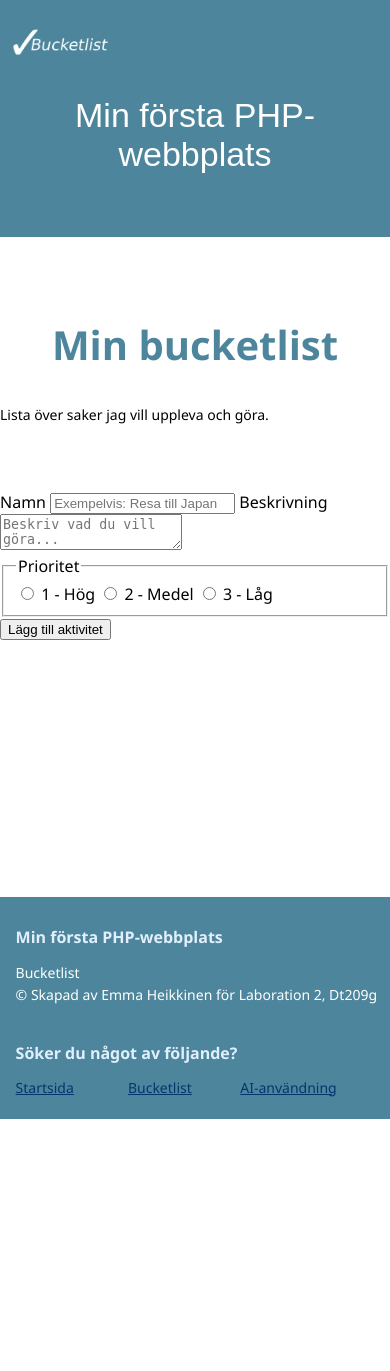
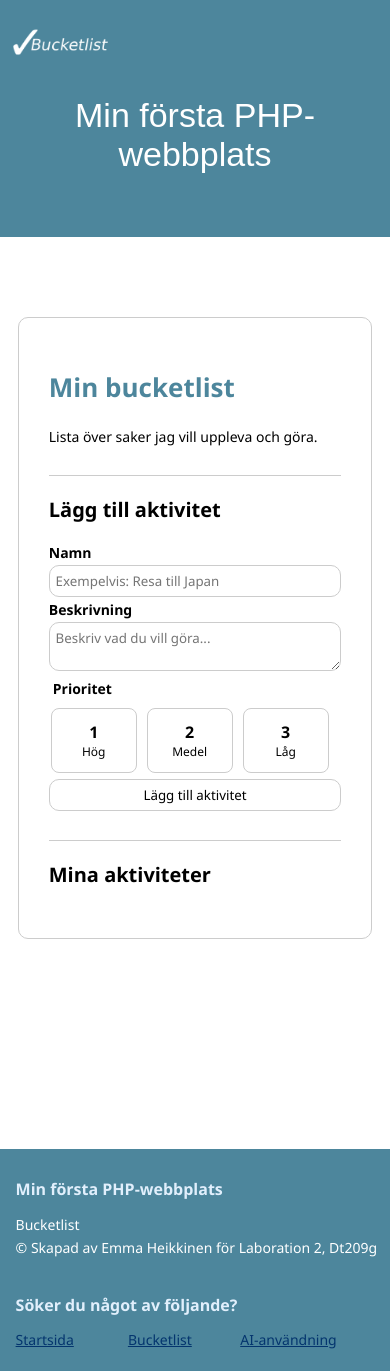
Before and after one commit to emhe2504/bucketlist, a PHP site: page /bucketlist.php in a window 390 px wide. Shown: the part 40-1411 px from the top of the page. Before the commit the page ends 1159 px from the top, so only its background shows below. Run offline with PHP 8.4, Linux system fonts and the light colour scheme; some web fonts are replaced.

Commit message:
Form i bucketlist + design + responsivitet-fix

```diff
--- a/bucketlist.php
+++ b/bucketlist.php
@@ -35,19 +35,22 @@
                     <fieldset>
                         <legend>Prioritet</legend>
 
-                        <label>
+                        <label class="priority-option">
                             <input type="radio" name="priority" value="1" required>
-                            1 - Hög
+                            <span class="priority-number">1</span>
+                            <span class="priority-text">Hög</span>
                         </label>
 
-                        <label>
+                        <label class="priority-option">
                             <input type="radio" name="priority" value="2">
-                            2 - Medel
+                            <span class="priority-number">2</span>
+                            <span class="priority-text">Medel</span>
                         </label>
 
-                        <label>
+                        <label class="priority-option">
                             <input type="radio" name="priority" value="3">
-                            3 - Låg
+                            <span class="priority-number">3</span>
+                            <span class="priority-text">Låg</span>
                         </label>
                     </fieldset>
 
--- a/css/bucketlist.css
+++ b/css/bucketlist.css
@@ -1,18 +1,164 @@
-body {
-    width: 100%;
-    height: 100%;
-    padding: 0;
-    margin: 0;
-    font-family: 'Segoe UI', Tahoma, Geneva, Verdana, sans-serif;
-}
-
-.container {
-    width: 100%;
-    height: 100%;
+main {
+    width: 60%;
+    margin: 40px auto;
+    padding: 30px;
+    border: 1px solid #ccc;
+    border-radius: 10px;
 }
 
 h2 {
-    text-align: center;
     color: #4D869C;
-    font-size: 40px;
+    font-size: 35px;
 }
+
+#add-activity,
+#activity-list {
+    border-top: 1px solid #ccc;
+    margin-top: 5%;
+}
+
+h3 {
+    color: black;
+    font-size: 22px;
+}
+
+label {
+    display: block;
+    font-weight: 600;
+    margin-top: 1%;
+}
+
+input[type="text"],
+textarea,
+button[type="submit"] {
+    box-sizing: border-box;
+}
+
+input[type="text"],
+textarea {
+    width: 95%;
+    font-family: 'Segoe UI', Tahoma, Geneva, Verdana, sans-serif;
+    margin-top: 1%;
+    padding: 1%;
+    border: 1px solid #ccc;
+    border-radius: 10px;
+}
+
+legend {
+    text-align: left;
+    font-weight: 600;
+}
+
+fieldset {
+    display: flex;
+    width: 95%;
+    padding: 0;
+    margin-top: 1%;
+    border: none;
+    gap: 10px;
+}
+
+.priority-option {
+    display: inline-flex;
+    vertical-align: top;
+    flex-direction: column;
+    align-items: center;
+    justify-content: center;
+    width: 33.33%;
+    box-sizing: border-box;
+    padding: 12px;
+    margin: 10px 0 0;
+    border: 1px solid #ccc;
+    border-radius: 8px;
+    cursor: pointer;
+    font-weight: 400;
+}
+
+/* Dölj den vanliga radiocirkeln */
+.priority-option input {
+    position: absolute;
+    opacity: 0;
+}
+
+.priority-number,
+.priority-text {
+    display: block;
+}
+
+/* Siffran */
+.priority-number {
+    font-size: 22px;
+    font-weight: 600;
+}
+
+/* Texten under siffran */
+.priority-text {
+    font-size: 12px;
+}
+
+/* Färg när alternativet är valt */
+.priority-option:has(input:checked) {
+    background-color: #4D869C;
+    color: white;
+    border-color: #ccc;
+}
+
+button[type="submit"] {
+    display: block;
+    width: 95%;
+    font-family: 'Segoe UI', Tahoma, Geneva, Verdana, sans-serif;
+    margin-top: 2%;
+    padding: 1%;
+    border: 1px solid #ccc;
+    border-radius: 10px;
+    background-color: white;
+}
+
+button[type="submit"]:hover {
+    background-color: #e1effc;
+}
+
+@media screen and (max-width: 1050px) {
+
+    main {
+        width: 75%;
+    }
+
+    h2 {
+        font-size: 26px;
+    }
+
+    p {
+        font-size: 14px;
+    }
+
+    h3 {
+        font-size: 20px;
+    }
+
+    input[type="text"],
+    textarea,
+    button[type="submit"] {
+        padding: 2%;
+        width: 100%;
+    }
+
+    label,
+    legend {
+        font-size: 14px;
+    }
+
+    .priority-number {
+        font-size: 16px;
+    }
+
+}
+
+@media screen and (max-width: 500px) {
+
+    #add-activity,
+    #activity-list {
+        margin-top: 10%;
+
+    }
+}
--- a/css/main.css
+++ b/css/main.css
@@ -30,6 +30,7 @@ h2 {
     display: grid;
     padding: 0;
     grid-template-columns: repeat(3, 1fr);
+    gap: 20px;
     list-style: none;
     justify-self: center;
     text-align: center;
@@ -37,11 +38,13 @@ h2 {
 }
 
 #startNav ul li a {
+    display: block;
     background-color: #9dbebb;
     color: white;
     font-weight: 600;
     text-decoration: none;
-    padding: 20px;
+    text-align: center;
+    padding: 15px 10px;
     border-radius: 15px;
 }
 
```
